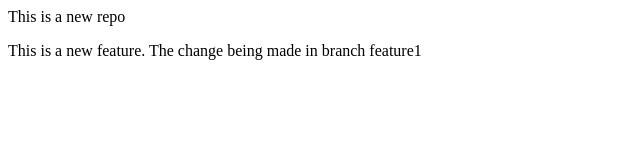
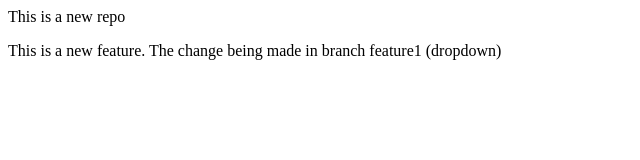
Before and after one commit to AanyaTiwari2003/LocalRepo, a plain HTML site: page index.html in a window 1280 px wide. Shown: the full height of the page, 0-640 px from the left. Drawn offline with Linux system fonts and the light colour scheme.

Commit message:
Add dropdown

```diff
--- a/index.html
+++ b/index.html
@@ -1,2 +1,2 @@
 <p>This is a new repo</p>
-<p>This is a new feature. The change being made in branch feature1</p>
+<p>This is a new feature. The change being made in branch feature1 (dropdown)</p>
```
